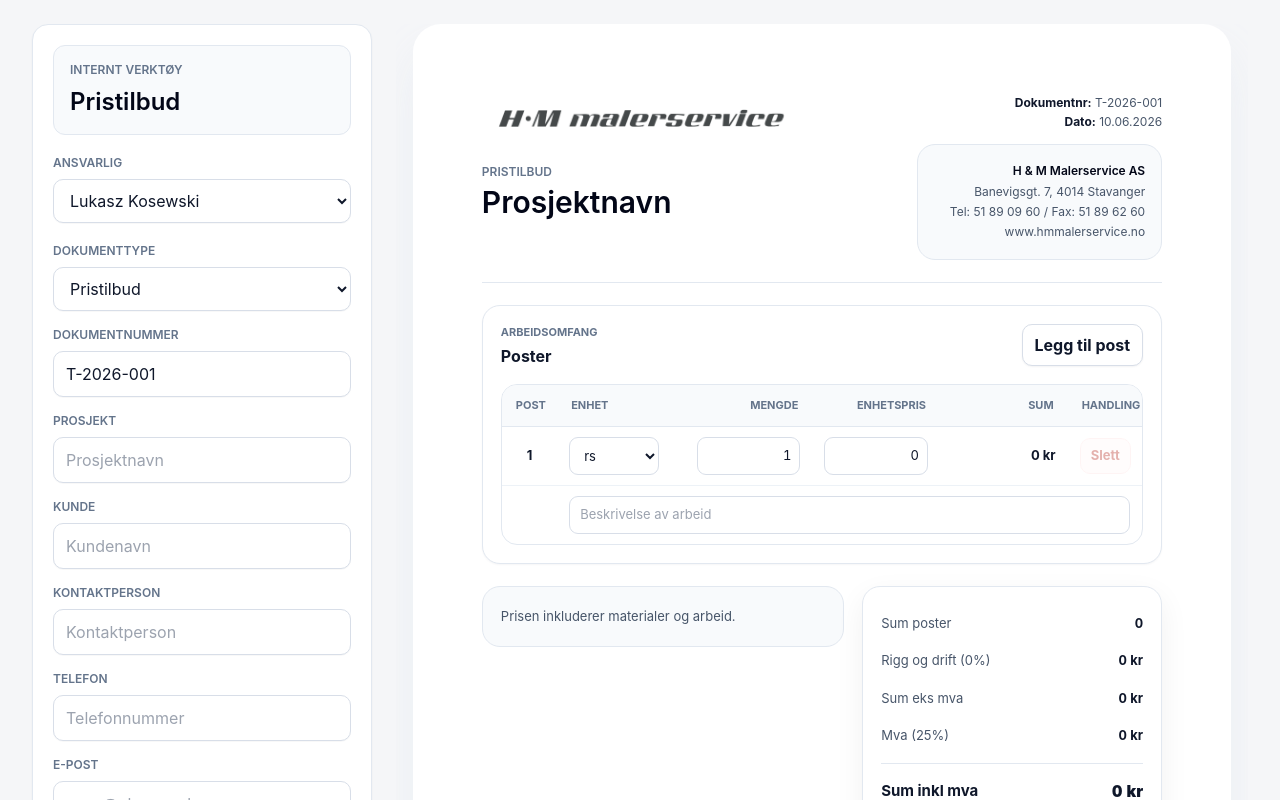
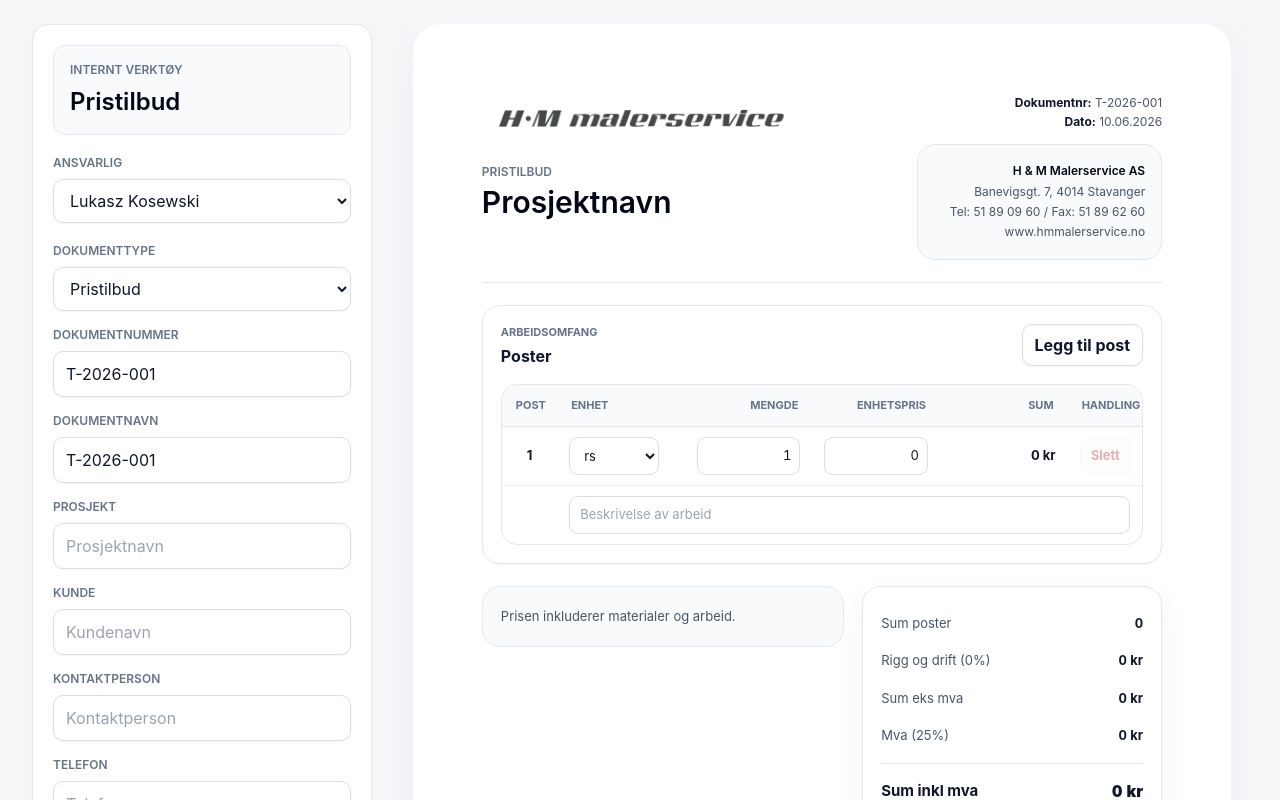
Before and after one commit to snorrekolnes/hm-malerservice-quote, a Next.js app: page / in a window 1280 px wide. Shown: the top 800 px of the page. Built offline with nearby package versions, Linux system fonts and the light colour scheme.

Commit message:
UI improvements: document types, rigg & drift, textarea, logo, styling

```diff
--- a/components/QuoteGenerator.tsx
+++ b/components/QuoteGenerator.tsx
@@ -298,6 +298,18 @@ const [isLoaded, setIsLoaded] = useState(false);
   const [additionalDescription, setAdditionalDescription] = useState("");
   const [showDetailedDescription, setShowDetailedDescription] = useState(false);
   const [rows, setRows] = useState<QuoteRow[]>([createRow()]);
+
+const [customDocumentName, setCustomDocumentName] = useState(false);
+  const [documentName, setDocumentName] = useState("");
+  useEffect(() => {
+  if (customDocumentName) return;
+
+  setDocumentName(
+    project.trim()
+      ? `${documentNumber} - ${project.trim()}`
+      : documentNumber
+  );
+}, [documentNumber, project, customDocumentName]);
   function newDocument() {
   localStorage.removeItem("hm-quote-draft");
 
@@ -310,7 +322,7 @@ const [isLoaded, setIsLoaded] = useState(false);
   setPhone("");
   setAddress("");
   setEmail("");
-
+setDocumentName("");
   setDate(getTodayInputValue());
 
   setRiggDriftPercent(0);
@@ -442,8 +454,8 @@ useEffect(() => {
   }
 
   function generatePdf() {
-    window.print();
-  }
+  window.print();
+}
   function saveDocument() {
   const documentData = {
     selectedEmployee,
@@ -467,7 +479,11 @@ useEffect(() => {
     { type: "application/json" }
   );
 
-  const fileName = `${documentNumber || "dokument"}.hmdoc`;
+const safeFileName = documentName
+  .replace(/[<>:"/\\|?*]/g, "")
+  .trim();
+
+const fileName = `${safeFileName}.hmdoc`;
 
   const url = URL.createObjectURL(blob);
 
@@ -582,6 +598,16 @@ function loadDocument(event: React.ChangeEvent<HTMLInputElement>) {
                     value={documentNumber}
                   />
                 </label>
+              <label className="block">
+  <FieldLabel>Dokumentnavn</FieldLabel>
+  <input
+    className="form-control"
+    type="text"
+    value={documentName}
+    onChange={(event) => setDocumentName(event.target.value)}
+    placeholder="Dokumentnavn"
+  />
+</label>
 
                 <label className="block">
                   <FieldLabel>Prosjekt</FieldLabel>
```
